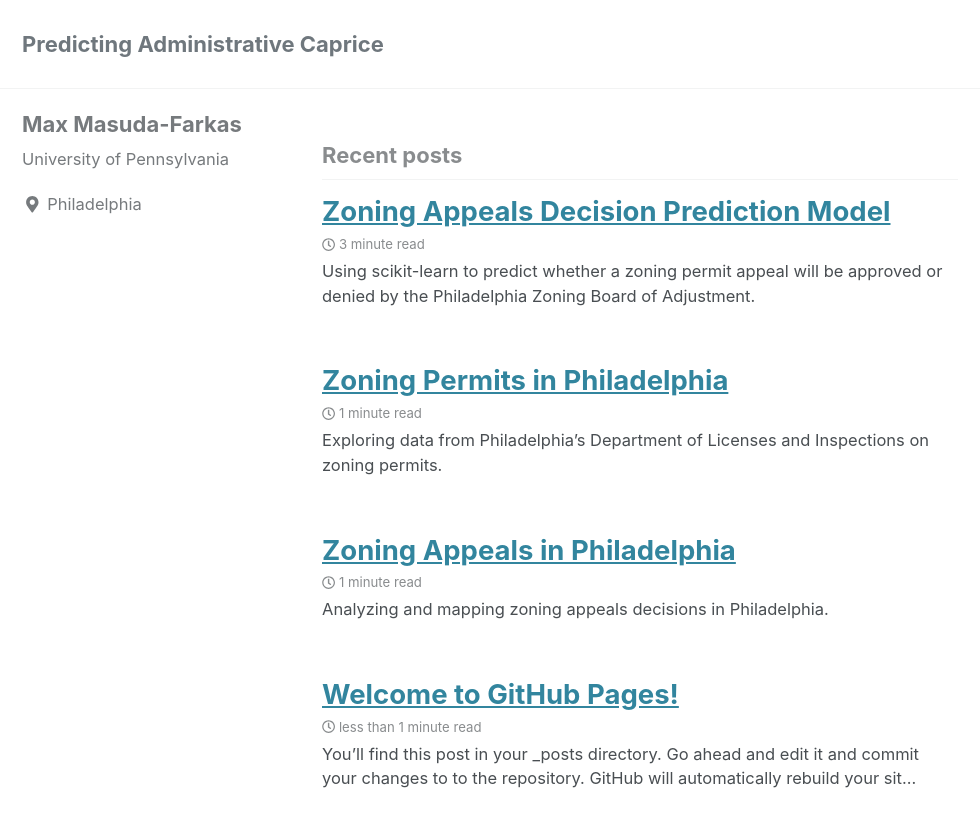
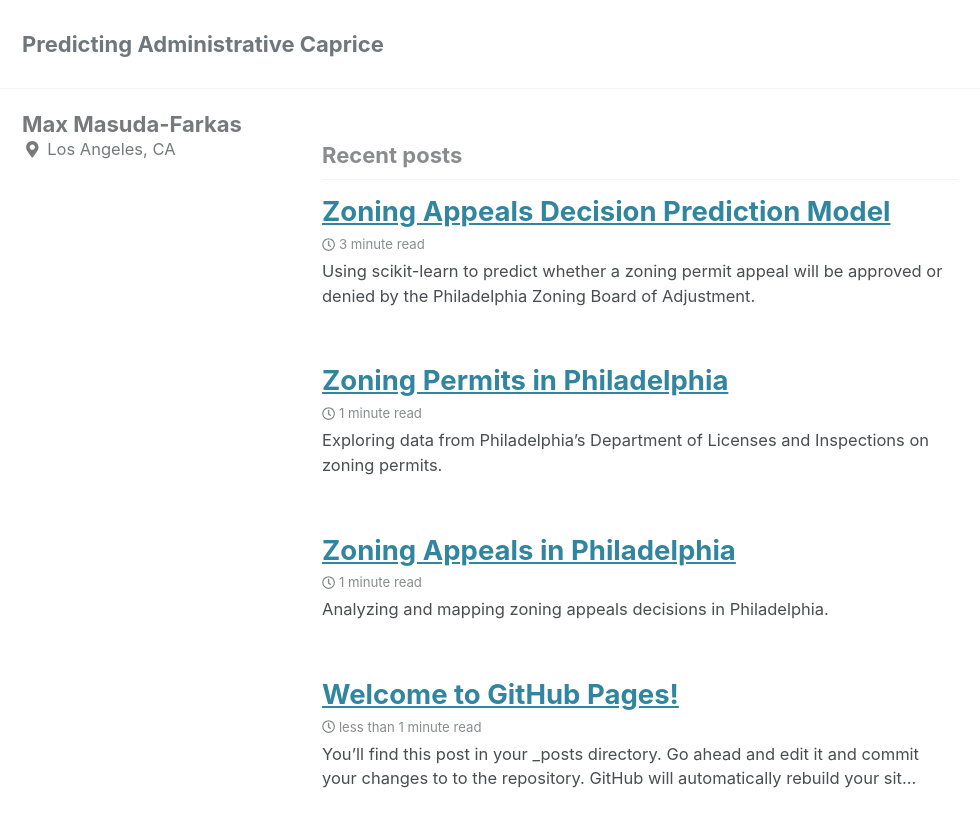
Before and after one commit to maxmasudafarkas/Philadelphia_Entitlements_Analysis, a Jekyll site: the page built from index.html, in a window 1280 px wide and 900 px high. Shown: the top 827 px of the window, without its empty margins (0-980 px from the left). Built offline with Jekyll 4.4.1, drawn with Linux system fonts in a browser that asks for light colours; cached includes are drawn as plain includes; nearby versions of some CDN libraries; a script that is not in the unit is left out; the list of posts is cut into pages by our own code.

Commit message:
Update _config.yml

```diff
--- a/_config.yml
+++ b/_config.yml
@@ -107,8 +107,8 @@ analytics:
 author:
   name: "Max Masuda-Farkas"
   avatar: # path of avatar image, e.g. "/assets/images/bio-photo.jpg"
-  bio: "University of Pennsylvania"
-  location: "Philadelphia"
+  bio:
+  location: "Los Angeles, CA"
   email:
   links:
     - label: "Email"
```
